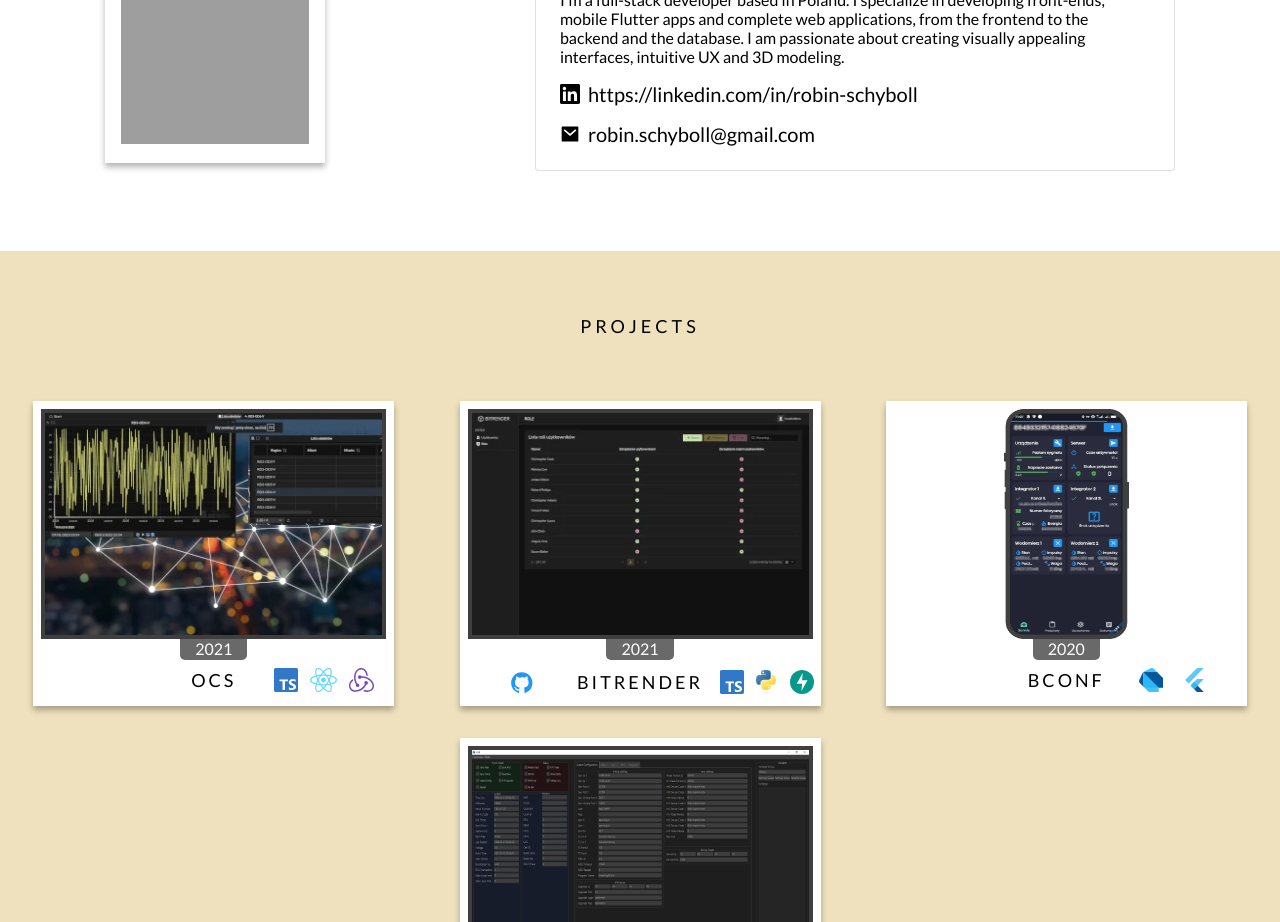
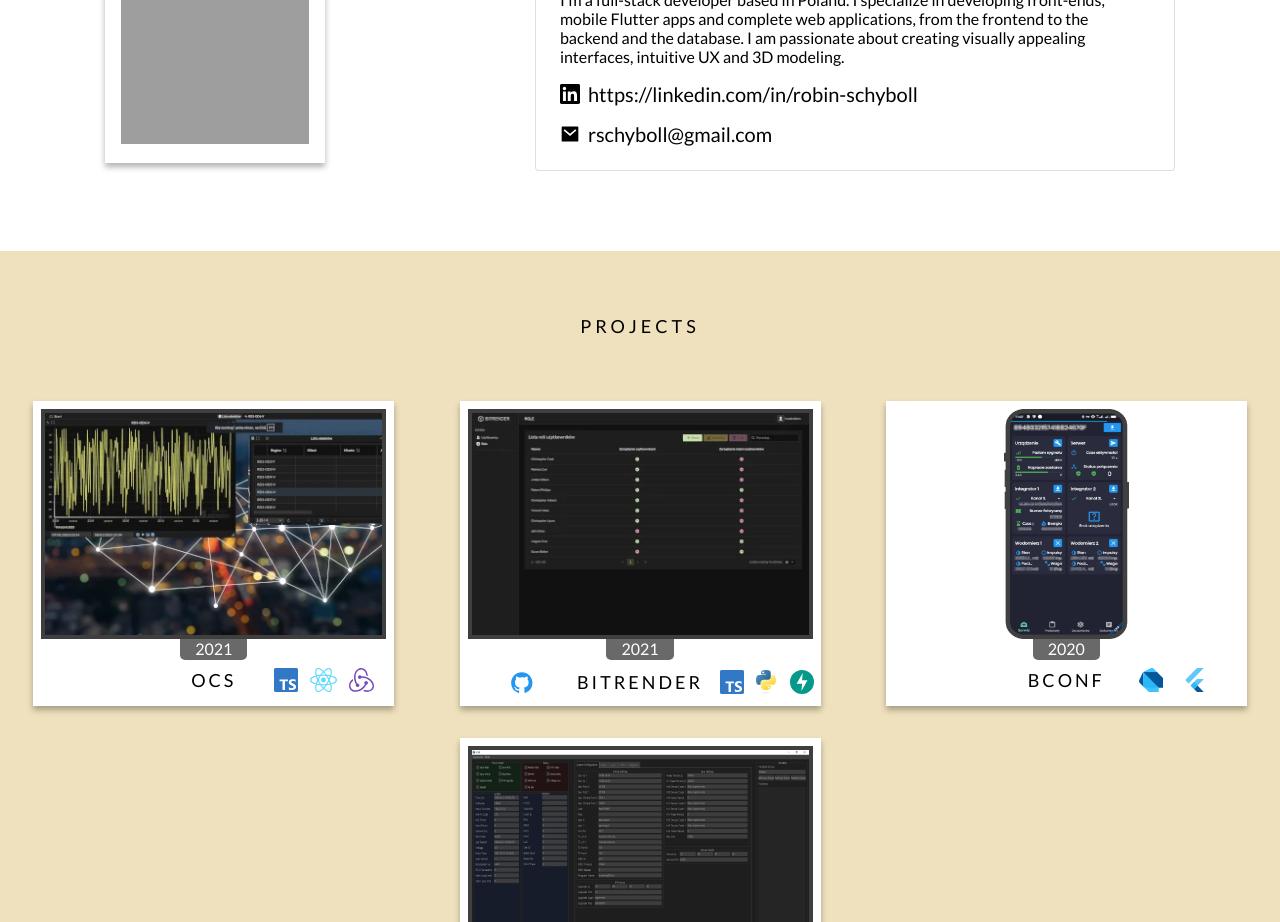
Before and after one commit to rschyboll/rschyboll.github.io, a React (Vite) app: page / in a window 1280 px wide. Shown: the part 1080-2002 px from the top of the page. Built offline with nearby package versions, Linux system fonts and the light colour scheme; grey boxes are pictures that could not be loaded.

Commit message:
feat: Change email address

```diff
--- a/src/pages/aboutMe/index.tsx
+++ b/src/pages/aboutMe/index.tsx
@@ -33,7 +33,7 @@ const AboutMePage = memo(function ExperiencePage() {
           </a>
           <div className={styles.link}>
             <RiMailFill className={styles.icon} />
-            robin.schyboll@gmail.com
+            rschyboll@gmail.com
           </div>
         </Card>
       </div>
```
